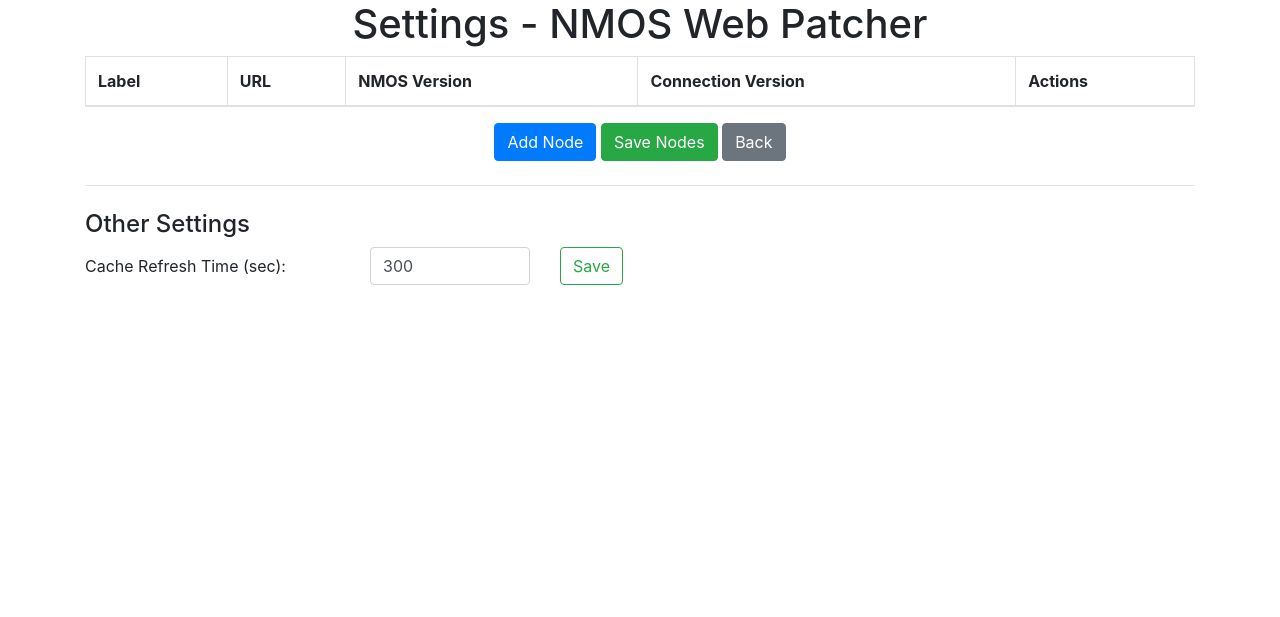
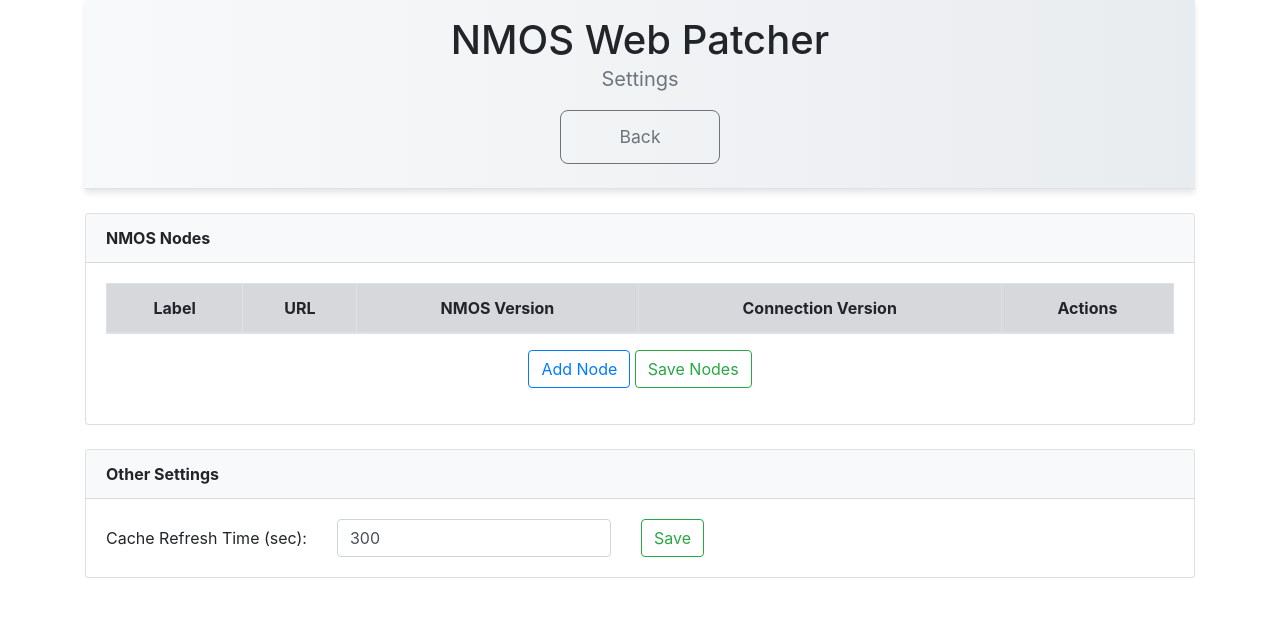
Before and after one commit to acresp/nmos-web-patcher, a Flask app: page /settings in a window 1280 px wide. Shown: the top 617 px of the page. Run offline with Flask 3, Linux system fonts and the light colour scheme; lists and menus that the app fills with data are empty; some libraries are stand-ins or nearby versions.

Commit message:
v1.3 - Added discovery cache system to reduce NMOS API requests. Includes auto refresh, settings UI, and manual refresh.

```diff
--- a/templates/settings.html
+++ b/templates/settings.html
@@ -1,11 +1,27 @@
 {% extends "base.html" %}
-{% block title %}Settings - NMOS Web Patcher{% endblock %}
+{% block title %}NMOS Web Patcher – Settings{% endblock %}
 
 {% block content %}
-<h1 class="text-center">Settings - NMOS Web Patcher</h1>
 
-<table class="table table-bordered">
-    <thead>
+<!-- Sticky Header -->
+<div class="sticky-top bg-white py-3 shadow-sm z-top border-bottom">
+  <div class="text-center mb-3">
+    <h1 class="mb-0">NMOS Web Patcher</h1>
+    <div class="text-muted" style="font-size: 1.25rem;">Settings</div>
+  </div>
+  <div class="text-center mb-2">
+    <a href="{{ url_for('main.index') }}" class="btn btn-outline-secondary btn-lg px-5">Back</a>
+  </div>
+</div>
+
+<!-- Nodes Table -->
+<div class="card my-4">
+  <div class="card-header bg-light">
+    <strong>NMOS Nodes</strong>
+  </div>
+  <div class="card-body">
+    <table class="table table-bordered align-middle text-center">
+      <thead class="table-secondary">
         <tr>
           <th>Label</th>
           <th>URL</th>
@@ -17,13 +33,34 @@
       <tbody id="nodes-table"></tbody>
     </table>
 
-<div class="text-center">
-    <button class="btn btn-primary" onclick="addNode()">Add Node</button>
-    <button class="btn btn-success" onclick="saveNodes()">Save Nodes</button>
-    <a href="{{ url_for('main.index') }}" class="btn btn-secondary">Back</a>
+    <div class="text-center mt-3">
+      <button class="btn btn-outline-primary me-2" onclick="addNode()">Add Node</button>
+      <button class="btn btn-outline-success" onclick="saveNodes()">Save Nodes</button>
     </div>
 
-<div id="message" class="info text-center mt-3" style="color: green;"></div>
+    <div id="message" class="text-center mt-3 fw-bold"></div>
+  </div>
+</div>
+
+<!-- Other Settings -->
+<div class="card mb-5">
+  <div class="card-header bg-light">
+    <strong>Other Settings</strong>
+  </div>
+  <div class="card-body">
+    <form id="refresh-settings-form" class="row g-3 align-items-center">
+      <div class="col-auto">
+        <label for="refresh-interval" class="col-form-label">Cache Refresh Time (sec):</label>
+      </div>
+      <div class="col-auto">
+        <input type="number" class="form-control" id="refresh-interval" min="10" required value="{{ refresh_interval }}">
+      </div>
+      <div class="col-auto">
+        <button type="submit" class="btn btn-outline-success">Save</button>
+      </div>
+    </form>
+  </div>
+</div>
 
 <script>
   let nodes = {{ nodes | tojson }};
@@ -36,12 +73,12 @@
       row.innerHTML = `
         <td><input type="text" class="form-control" value="${node.name}" onchange="updateNode(${index}, 'name', this.value)"></td>
         <td><input type="url" class="form-control" value="${node.url}" onchange="updateNode(${index}, 'url', this.value)"></td>
-                <td><input type="text" class="input-versions form-control" value="${node.versions?.nmos || ''}" readonly></td>
-                <td><input type="text" class="input-versions form-control" value="${node.versions?.connection || ''}" readonly></td>
+        <td><input type="text" class="form-control" value="${node.versions?.nmos || ''}" readonly></td>
+        <td><input type="text" class="form-control" value="${node.versions?.connection || ''}" readonly></td>
         <td>
-                    <div class="actions-container">
-                        <button class="btn btn-danger btn-delete" onclick="deleteNode(${index})">Delete</button>
-                        <button class="btn btn-info btn-detect" onclick="detectVersions(${index})">Detect</button>
+          <div class="d-flex gap-2 justify-content-center">
+            <button class="btn btn-sm btn-info" onclick="detectVersions(${index})">Detect</button>
+            <button class="btn btn-sm btn-danger" onclick="deleteNode(${index})">Delete</button>
           </div>
         </td>
       `;
@@ -71,9 +108,9 @@
     })
     .then(response => response.json())
     .then(data => {
-            const messageDiv = document.getElementById('message');
-            messageDiv.innerText = data.message;
-            messageDiv.style.color = data.status === 'success' ? 'green' : 'red';
+      const msg = document.getElementById('message');
+      msg.innerText = data.message;
+      msg.style.color = data.status === 'success' ? 'green' : 'red';
     });
   }
 
@@ -93,31 +130,11 @@
         alert('Failed to detect versions: ' + data.message);
       }
     })
-        .catch(error => {
-            alert('Error detecting versions: ' + error);
-        });
+    .catch(error => alert('Error detecting versions: ' + error));
   }
 
-    window.onload = function() {
-        renderTable();
-    };
-</script>
+  window.onload = renderTable;
 
-<hr class="my-4">
-<h4>Other Settings</h4>
-<form id="refresh-settings-form" class="mb-3">
-  <div class="form-group row align-items-center">
-    <label for="refresh-interval" class="col-sm-3 col-form-label">Cache Refresh Time (sec):</label>
-    <div class="col-sm-2">
-      <input type="number" class="form-control" id="refresh-interval" min="10" required value="{{ refresh_interval }}">
-    </div>
-    <div class="col-sm-2">
-      <button type="submit" class="btn btn-outline-success">Save</button>
-    </div>
-  </div>
-</form>
-
-<script>
   document.getElementById("refresh-settings-form").addEventListener("submit", function(e) {
     e.preventDefault();
     const interval = parseInt(document.getElementById("refresh-interval").value);
```
Lines whose indentation alone changed are shown as unchanged.
